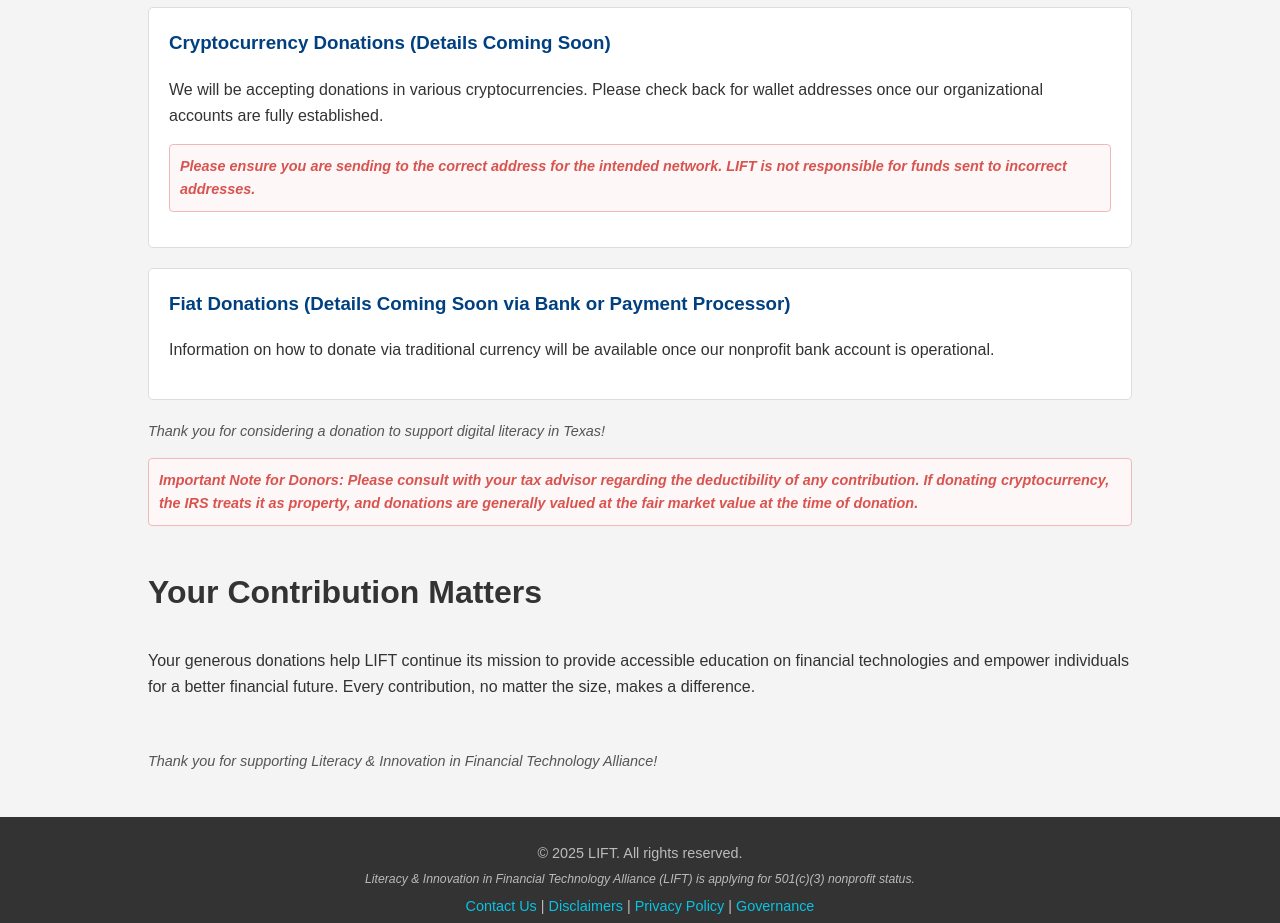
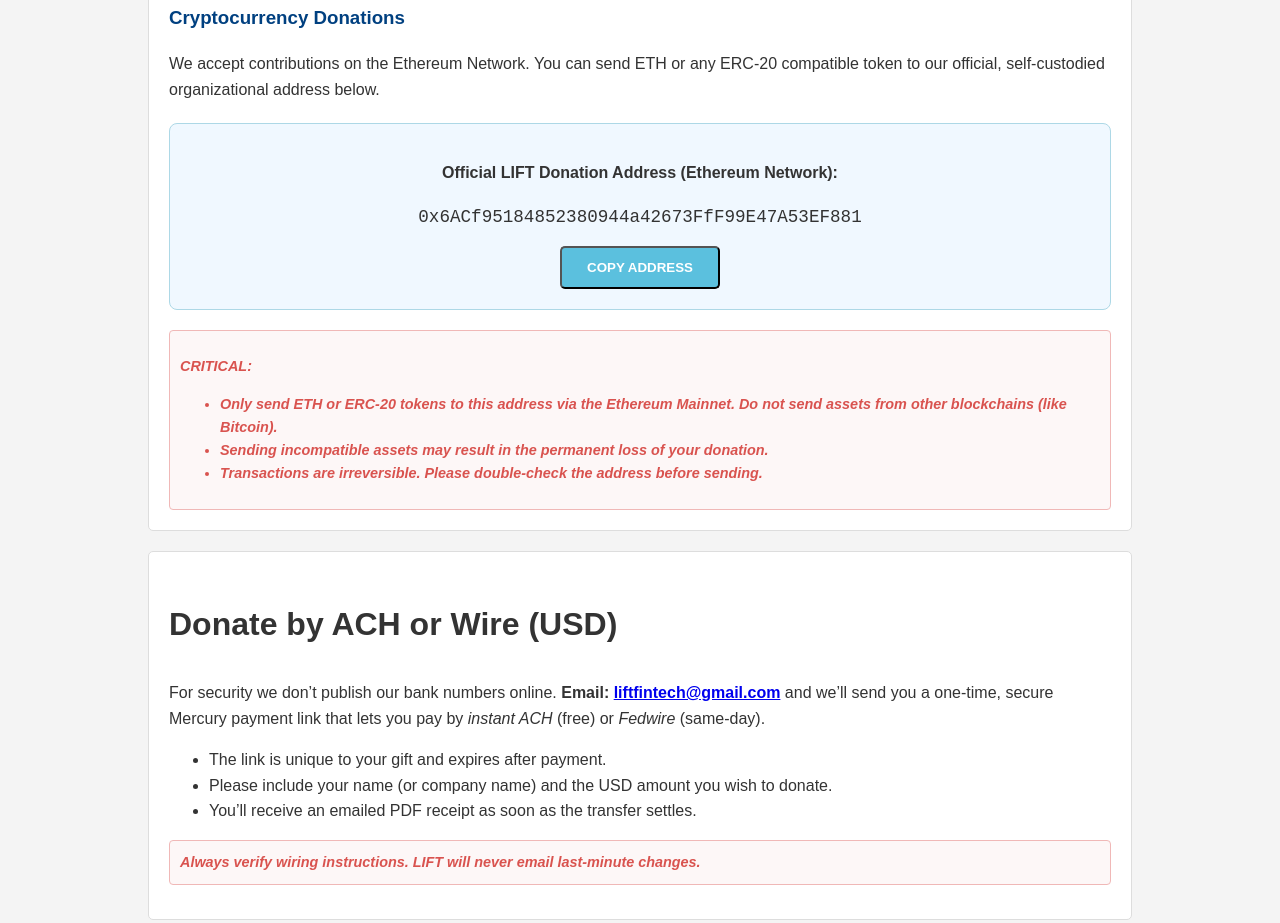
Before and after one commit to togosh/educationnonprofit, a website: page public/donate.html in a window 1280 px wide. Shown: the part 804-1727 px from the top of the page. Drawn offline with Linux system fonts and the light colour scheme.

Commit message:
- add donation information for cryptocurrency and bank, add whitehouse crypto link

```diff
--- a/public/donate.html
+++ b/public/donate.html
@@ -31,23 +31,53 @@
                 <p>Together, we can empower our communities with the knowledge needed for the digital future.</p>
 
                 <h2>How to Donate</h2>
-                <p>LIFT is applying for 501(c)(3) nonprofit status. Once approved, donations will be tax-deductible to the fullest extent allowed by law. We are currently setting up our donation processing systems.</p>
+                <p>LIFT is applying for 501(c)(3) nonprofit status. Once approved, donations will be tax-deductible to the fullest extent allowed by law.</p>
                 <p>All contributions will be used to support LIFT's tax-exempt educational programs and operations.</p>
                 <p>No goods or services will be provided in exchange for donations.</p>
 
                 <div class="donation-method">
-                    <h3>Cryptocurrency Donations (Details Coming Soon)</h3>
-                    <p>We will be accepting donations in various cryptocurrencies. Please check back for wallet addresses once our organizational accounts are fully established.</p>
-                    <!--<p><em>Example Placeholder (DO NOT USE YET):</em></p>-->
-                    <!-- <p><strong>Bitcoin (BTC):</strong> [NPO_BTC_ADDRESS_HERE]</p> -->
-                    <!-- <p><strong>Ethereum (ETH) & ERC20s:</strong> [NPO_ETH_ADDRESS_HERE]</p> -->
-                    <!-- <p><strong>PulseChain (PLS) & PRC20s:</strong> [NPO_PLS_ADDRESS_HERE]</p> -->
-                    <p class="important-note">Please ensure you are sending to the correct address for the intended network. LIFT is not responsible for funds sent to incorrect addresses.</p>
+                    <h3>Cryptocurrency Donations</h3>
+                    <p>We accept contributions on the Ethereum Network. You can send ETH or any ERC-20 compatible token to our official, self-custodied organizational address below.</p>
+
+                    <div class="wallet-address-box">
+                        <p><strong>Official LIFT Donation Address (Ethereum Network):</strong></p>
+                        <p id="crypto-address" class="crypto-address-text">0x6ACf95184852380944a42673FfF99E47A53EF881</p>
+                        <button id="copy-button" class="cta-button-secondary">Copy Address</button>
+                        <div id="copy-success-message" style="display:none; color: green; margin-top: 10px;">Address Copied!</div>
+                    </div>
+
+                    <div class="important-note" style="margin-top:20px;">
+                        <p><strong>CRITICAL:</strong></p>
+                        <ul>
+                            <li>Only send ETH or ERC-20 tokens to this address via the Ethereum Mainnet. Do not send assets from other blockchains (like Bitcoin).</li>
+                            <li>Sending incompatible assets may result in the permanent loss of your donation.</li>
+                            <li>Transactions are irreversible. Please double-check the address before sending.</li>
+                        </ul>
+                    </div>
                 </div>
 
                 <div class="donation-method">
-                    <h3>Fiat Donations (Details Coming Soon via Bank or Payment Processor)</h3>
-                    <p>Information on how to donate via traditional currency will be available once our nonprofit bank account is operational.</p>
+                    <section id="fiat-donate">
+                        <h2>Donate by ACH or Wire&nbsp;(USD)</h2>
+
+                        <p>
+                            For security we don’t publish our bank numbers online.
+                            <strong>Email: <a href="mailto:liftfintech@gmail.com">liftfintech@gmail.com</a></strong>
+                            and we’ll send you a one-time, secure Mercury payment link that lets you pay
+                            by <em>instant ACH</em> (free) or <em>Fedwire</em> (same-day).
+                        </p>
+
+                        <ul>
+                            <li>The link is unique to your gift and expires after payment.</li>
+                            <li>Please include your name (or company name) and the USD amount you wish to donate.</li>
+                            <li>You’ll receive an emailed PDF receipt as soon as the transfer settles.</li>
+                        </ul>
+
+                        <p class="important-note">
+                            <em>Always verify wiring instructions.
+                            LIFT will never email last-minute changes.</em>
+                        </p>
+                    </section>
                 </div>
 
                 <p class="thank-you-note">Thank you for considering a donation to support digital literacy in Texas!</p>
@@ -74,6 +104,21 @@
     </footer>
 
     <script src="/js/main.js"></script>
-
+    <style>
+        .wallet-address-box {
+            background-color: #f0f8ff;
+            border: 1px solid #add8e6;
+            border-radius: 8px;
+            padding: 20px;
+            margin-top: 20px;
+            text-align: center;
+        }
+        .crypto-address-text {
+            font-family: 'Courier New', Courier, monospace;
+            font-size: 1.1em;
+            word-wrap: break-word;
+            margin-bottom: 15px;
+        }
+    </style>
 </body>
 </html>
--- a/public/js/main.js
+++ b/public/js/main.js
@@ -59,6 +59,19 @@
             }
         });
     }
+
+    document.getElementById('copy-button').addEventListener('click', function() {
+            const address = document.getElementById('crypto-address').innerText;
+            navigator.clipboard.writeText(address).then(function() {
+                const successMessage = document.getElementById('copy-success-message');
+                successMessage.style.display = 'block';
+                setTimeout(function() {
+                    successMessage.style.display = 'none';
+                }, 2000);
+            }, function(err) {
+                console.error('Could not copy text: ', err);
+            });
+        });
 
     // Smooth scrolling for anchor links
     document.querySelectorAll('a[href^="#"]').forEach(anchor => {
```
Also changed, not shown: public/about.html (+7 -0 lines).
